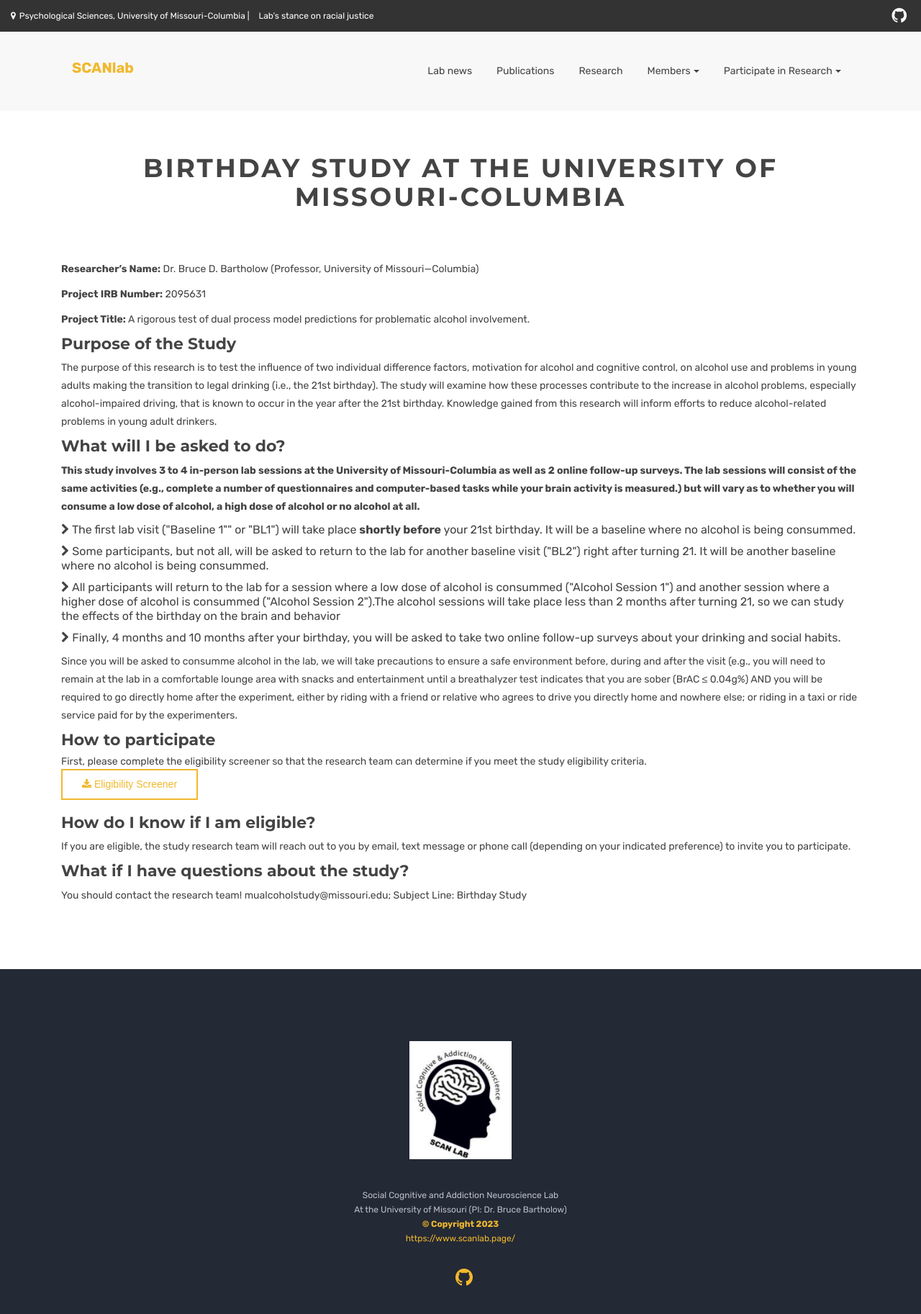
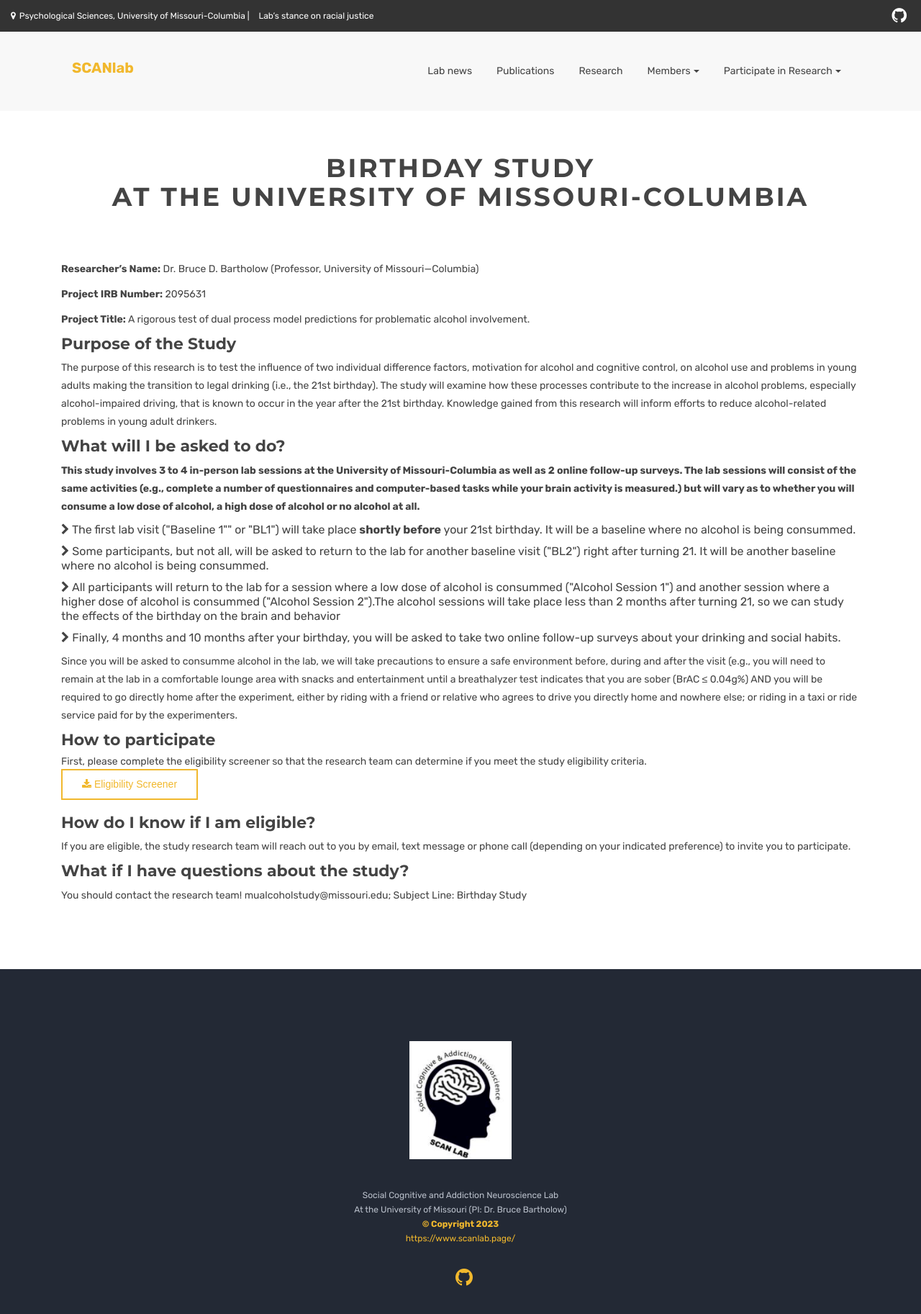
Before and after one commit to bartholow-scanlab/bartholow-scanlab.github.io, a Jekyll site: the page built from Birthday-study.html, in a window 1280 px wide. Shown: the top 1825 px of the page at 72% size. Built offline with Jekyll 4.4.1, drawn with Linux system fonts in a browser that asks for light colours.

Commit message:
Update Birthday-study.html

```diff
--- a/Birthday-study.html
+++ b/Birthday-study.html
@@ -7,7 +7,7 @@ title: Birthday Study
     <div id="content">
       <div class="container">
 	      <div class="page-header-title">
-		      <h2 class="heading-title text-center">Birthday Study at the University of Missouri-Columbia</h2>
+		      <h2 class="heading-title text-center">Birthday Study <br>at the University of Missouri-Columbia</h2>
 	      </div>
 
 
```
